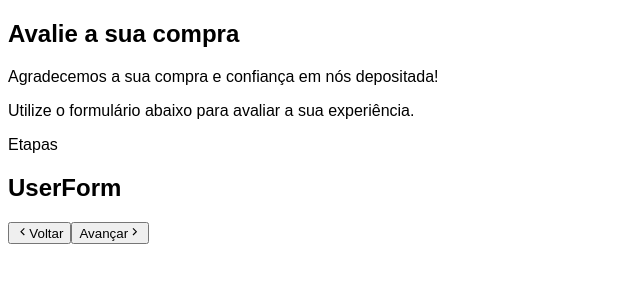
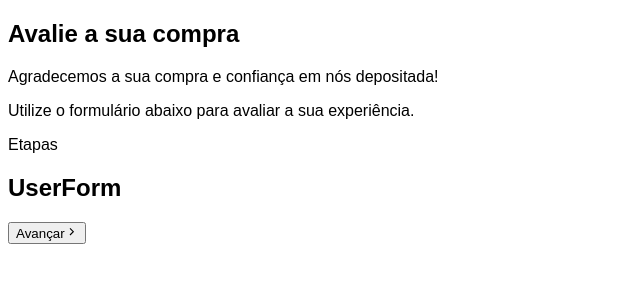
Before and after one commit to amac81/multistep_form_react, a React (Vite) app: page / in a window 1280 px wide. Shown: the top 300 px of the page, without its empty margins (0-640 px from the left). Built offline with nearby package versions, Linux system fonts and the light colour scheme; a web font is replaced by a local one.

Commit message:
useForm hook update and use in App.jsx

```diff
--- a/src/App.jsx
+++ b/src/App.jsx
@@ -5,6 +5,7 @@
 
 // Componentes
 import {GrFormNext, GrFormPrevious} from "react-icons/gr";
+import {FiSend} from "react-icons/fi";
 import UserForm from "./components/UserForm";
 import ReviewForm from "./components/ReviewForm";
 import Thanks from "./components/Thanks";
@@ -18,7 +19,7 @@ import './App.css'
 function App() {
   const formComponents = [<UserForm/>, <ReviewForm/>, <Thanks/>];
 
-  const {currentStep, currentComponent, changeStep} = useForm(formComponents);
+  const {currentStep, currentComponent, changeStep, isFirstStep, isLastStep} = useForm(formComponents);
 
   return (
     <div className="app">
@@ -30,14 +31,24 @@ function App() {
           <form onSubmit = {(e)=>changeStep(currentStep +1, e)}>
             <div className="inputs-container">{currentComponent}</div>
             <div className="actions">
+
+              {!isFirstStep && (
               <button type="button" onClick={()=>changeStep(currentStep - 1)}>
                 <GrFormPrevious/>
                 <span>Voltar</span>
               </button>
-              <button type="submit">
+              )}
+              {!isLastStep ? (
+                <button type="submit">
                 <span>Avançar</span>
                 <GrFormNext/>
               </button>
+              ) : (
+              <button type="button">
+              <span>Enviar</span>
+              <FiSend/>
+            </button>
+            )}
             </div>
           </form>
         </div>
--- a/src/hooks/useForm.jsx
+++ b/src/hooks/useForm.jsx
@@ -17,5 +17,7 @@ export function useForm(steps){
         currentStep,
         currentComponent: steps[currentStep],
         changeStep,
+        isFirstStep: currentStep === 0,
+        isLastStep: currentStep === steps.length - 1,
     };
 }
```
